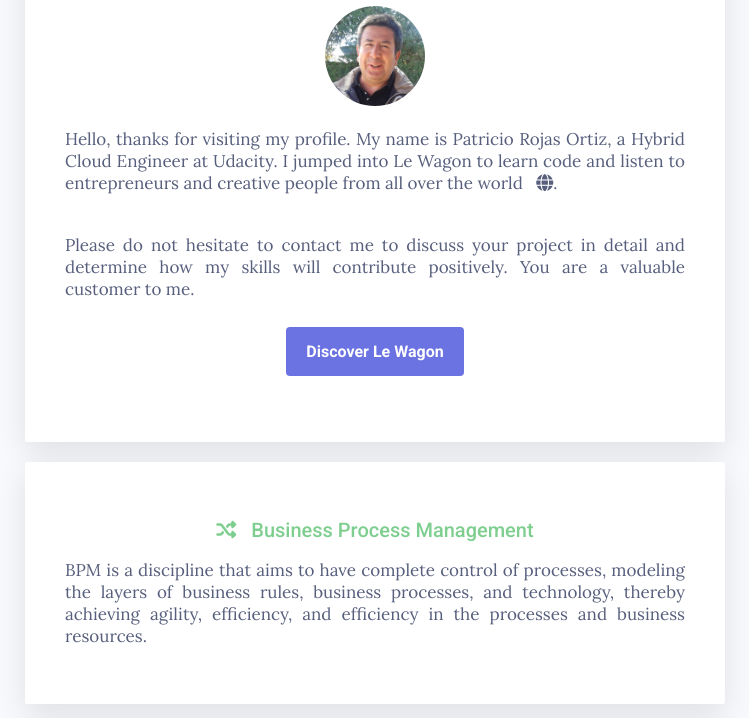
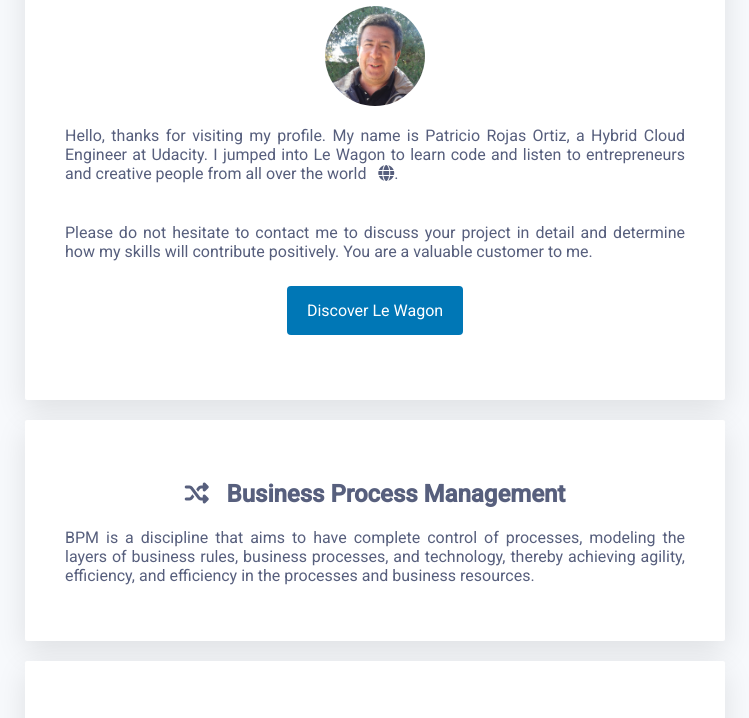
Before and after one commit to appwebd/appwebd.github.io, a website: page index.html in a window 1280 px wide. Shown: the part 155-873 px from the top of the page, without its empty margins (265-1014 px from the left). Drawn offline with Linux system fonts and the light colour scheme.

Commit message:
Updated colors and fonts.

```diff
--- a/css/style.css
+++ b/css/style.css
@@ -2,33 +2,29 @@
 body {
     background: #F7F9FC;
     color: #575F7D;
-    font-family: 'Lora', serif;
-    font-size: 17px;
-    font-weight: lighter;
+    font-family: 'Roboto', 'Arial', sans-serif;
+
 }
 h1, h2, h3 {
-    font-family: 'Roboto', sans-serif;
+    font-family: 'Roboto', 'Arial', sans-serif;
 }
 h1 {
     color: #575F7D;
-    font-size: 32px;
-    font-weight: 900;
+    font-size: 2em;
 }
 h2 {
-    color: #7ECE90;
-    font-size: 20px;
-    font-weight: lighter;
-    font-weight: 500;
+    color: #575F7D;
+    font-size: 1.5em;
 }
 a {
-    font-family: 'Roboto', sans-serif;
+
     text-decoration: none;
-    color: #6B72E1;
-    font-weight: 600;
-    font-size: 16px;
+    color: #370617;
+
+
 }
 a:hover {
-    color: black;
+    color: #6a040f;
 }
 
 
@@ -73,14 +69,14 @@ a:hover {
     width:100px;
 }
 
-.btn-blue {
-    background-color: #6B72E1;
+.btn {
+    background-color: #0077b6;
     color: white;
     padding: 15px 20px;
     border-radius: 4px;
 }
-.btn-blue:hover {
-    background-color: black;
+.btn:hover {
+    background-color: #00b4d8;
     color: white;
 }
 .list-inline {
--- a/index.html
+++ b/index.html
@@ -14,8 +14,11 @@
     <meta content="Tue, 01 Jan 1980 1:00:00 GMT" http-equiv="expires"/>
     <meta content="no-cache" http-equiv="pragma"/>
 
-    <link rel="stylesheet" href="./css/style-min.css">
-    <link href="https://fonts.googleapis.com/css?family=Lora:400,700|Roboto:300,400,500,700,900" rel="stylesheet">
+    <link rel="stylesheet" href="./css/style.css">
+
+    <link rel="preconnect" href="https://fonts.googleapis.com">
+    <link rel="preconnect" href="https://fonts.gstatic.com" crossorigin>
+    <link href="https://fonts.googleapis.com/css2?family=Roboto+Condensed:wght@300&family=Roboto:wght@100;400;500&display=swap" rel="stylesheet">
 
     <meta name=author content="Patricio Rojas Ortiz">
     <meta name=application-name content=appwebd>
@@ -57,7 +60,7 @@
 <div class="container">
     <div class="card" id="introduction">
 
-        <h1>Hello, I'm Patricio 😎</h1>
+        <h1>Hello, I'm Patricio</h1>
         <img src="./images/profile.png" alt="Patricio Rojas Ortiz" class="img-circle">
         <p class="text-justify">
             Hello, thanks for visiting my profile. My name is Patricio Rojas Ortiz, a Hybrid Cloud Engineer at Udacity.
@@ -70,7 +73,7 @@
             contribute positively. You are a valuable customer to me.
         </p>
         <p>
-            <a href="https://kitt.lewagon.com/alumni/appwebd" class="btn-blue" target="_blank">Discover Le Wagon</a>
+            <a href="https://kitt.lewagon.com/alumni/appwebd" class="btn" target="_blank">Discover Le Wagon</a>
         </p>
     </div>
     <div class="card">
```
